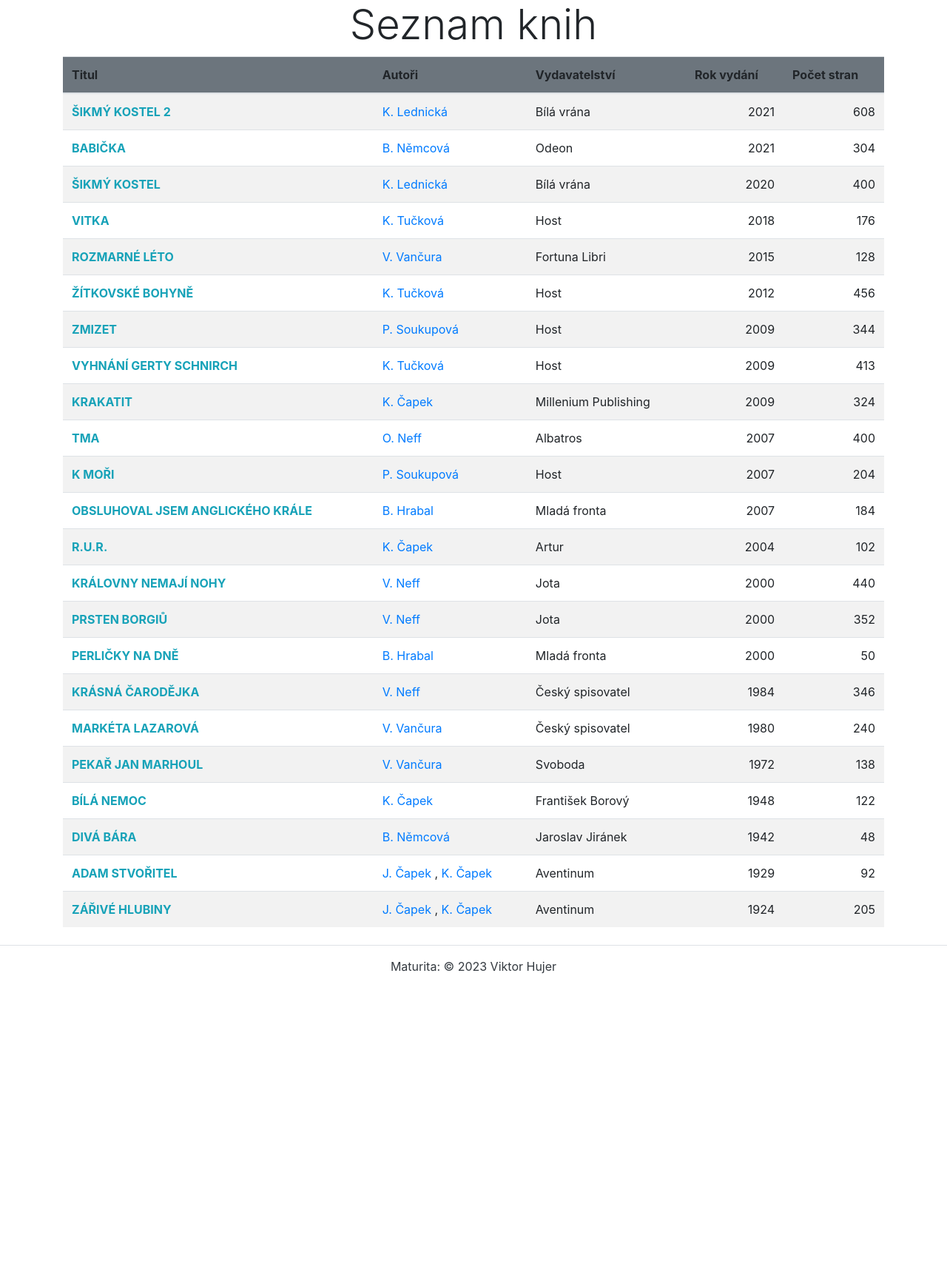
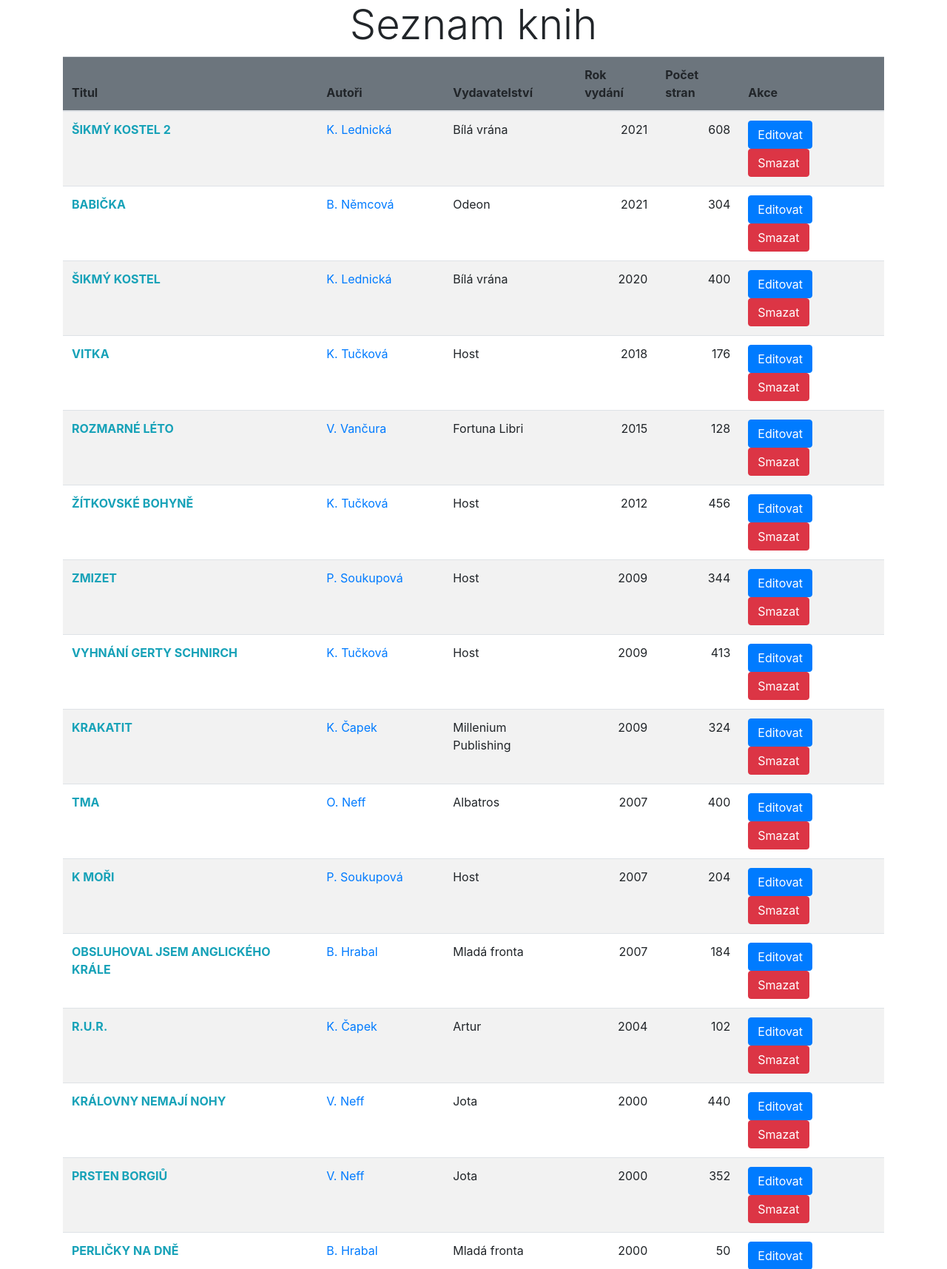
Before and after one commit to lucny/django_knihovna, a Django app: page /knihovna/books/ in a window 1280 px wide. Shown: the part 202-1917 px from the top of the page at 74% size. Before the commit the page ends 1518 px from the top, so only its background shows below. Run offline with Django 4.2, Linux system fonts and the light colour scheme; data comes from the database, SQL or seed files in the repository; some libraries are stand-ins or nearby versions.

Commit message:
CRUD Kniha

```diff
--- a/knihovna/templates/books/books_list.html
+++ b/knihovna/templates/books/books_list.html
@@ -14,6 +14,7 @@
             <th>Vydavatelství</th>
             <th>Rok vydání</th>
             <th>Počet stran</th>
+            <th>Akce</th>
         </tr>
       </thead>
       <tbody>
@@ -29,10 +30,12 @@
             <td>{{ book.vydavatelstvi }}</td>
             <td class="text-right">{{ book.rok_vydani }}</td>
             <td class="text-right">{{ book.pocet_stran }}</td>
+            <td><a href="{% url 'book_update' book.id %}" class="btn btn-primary">Editovat</a> <a href="{% url 'book_delete' book.id %}" class="btn btn-danger">Smazat</a></td>
         </tr>
       {% endfor %}
       </tbody>
     </table>
+    <p><a href="{% url 'book_add' %}" class="btn btn-succes">Nová kniha</a></p>
     </div>
   </div>
 {% endblock %}
```
